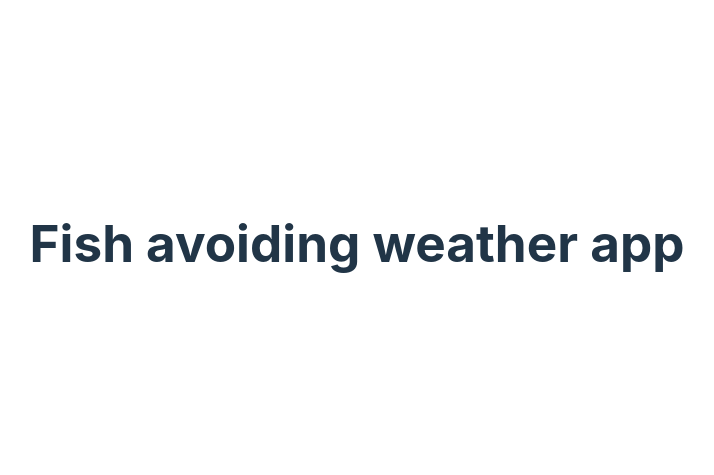
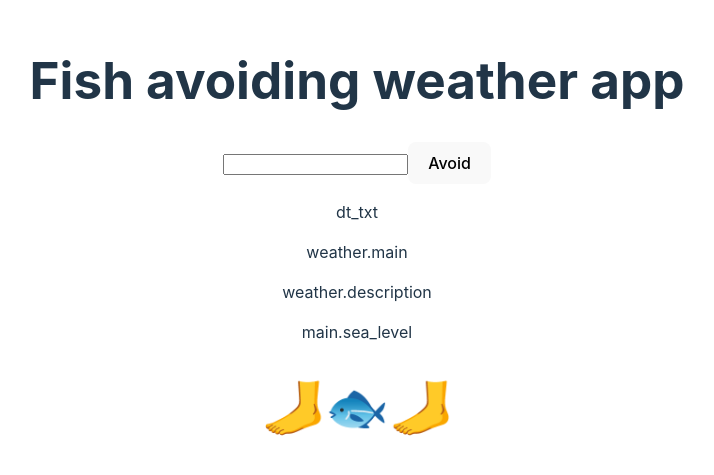
Before and after one commit to SchoolOfCode/workshop-typescript-types-of-weather-fishavoiders, a React (Vite) app in the folder vite-project/: page / in a window 1280 px wide. Shown: the part 157-632 px from the top of the page, without its empty margins (283-997 px from the left). Built offline with nearby package versions, Linux system fonts and the light colour scheme.

Commit message:
fishy layout

```diff
--- a/vite-project/src/App.tsx
+++ b/vite-project/src/App.tsx
@@ -11,6 +11,21 @@ function App() {
       <header>
         <h1>Fish avoiding weather app</h1>
       </header>
+      <main>
+        <form>
+          <input name="query" />
+          <button type="submit">Avoid</button>
+        </form>
+        <section id="content">
+          <p>dt_txt</p>
+          <p>weather.main</p>
+          <p>weather.description</p>
+          <p>main.sea_level</p>
+        </section>
+      </main>
+      <footer>
+        <h1>🦶🐟🦶</h1>
+      </footer>
     </>
   )
 }
```
